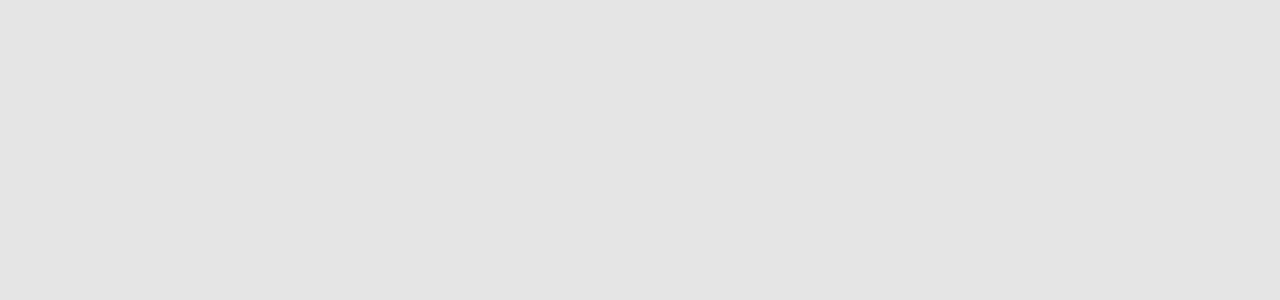
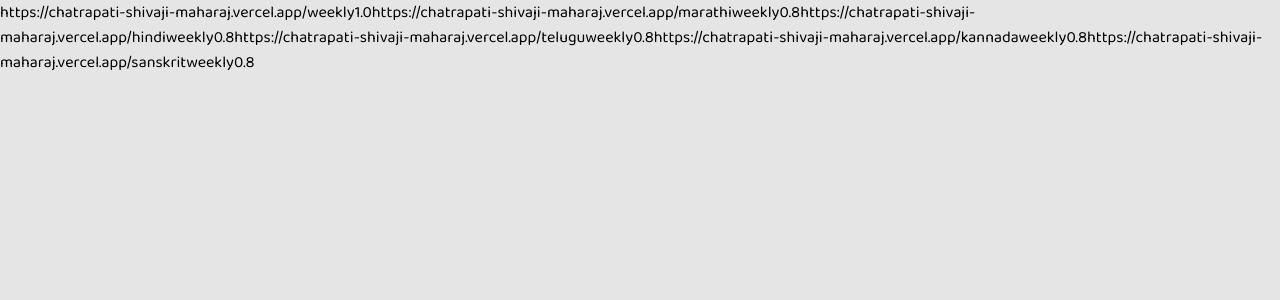
Before and after one commit to krushjagdale1/chatrapati-shivaji-maharaj-reactapp, a React (Create React App) app: page /sitemap in a window 1280 px wide. Before the commit this address had no page. Shown: the top 300 px of the page. Built offline with nearby package versions, Linux system fonts and the light colour scheme.

Commit message:
added sitemap as react component

```diff
--- a/src/App.js
+++ b/src/App.js
@@ -12,6 +12,7 @@
 import Telugu from './components/Telugu';
 import Kannada from './components/Kannada';
 import Sansrit from './components/Sansrit';
+import Sitemap from './Sitemap/Sitemap';
 
 function App() {
   return (
@@ -24,6 +25,7 @@
                 <Route exact path="/telugu" element={<Telugu />} />
                 <Route exact path="/kannada" element={<Kannada />} />
                 <Route exact path="/sanskrit" element={<Sansrit />} />
+                <Route exact path="/sitemap" element={<Sitemap />} />
         </Routes>
       </Router>
     </>
--- /dev/null
+++ b/src/Sitemap/Sitemap.js
@@ -0,0 +1,41 @@
+import React from 'react'
+
+
+export default function Sitemap() {
+  return (
+    <>
+        <urlset xmlns="http://www.sitemaps.org/schemas/sitemap/0.9">
+            <url>
+                <loc>https://chatrapati-shivaji-maharaj.vercel.app/</loc>
+                <changefreq>weekly</changefreq>
+                <priority>1.0</priority>
+            </url>
+            <url>
+                <loc>https://chatrapati-shivaji-maharaj.vercel.app/marathi</loc>
+                <changefreq>weekly</changefreq>
+                <priority>0.8</priority>
+            </url>
+            <url>
+                <loc>https://chatrapati-shivaji-maharaj.vercel.app/hindi</loc>
+                <changefreq>weekly</changefreq>
+                <priority>0.8</priority>
+            </url>
+            <url>
+                <loc>https://chatrapati-shivaji-maharaj.vercel.app/telugu</loc>
+                <changefreq>weekly</changefreq>
+                <priority>0.8</priority>
+            </url>
+            <url>
+                <loc>https://chatrapati-shivaji-maharaj.vercel.app/kannada</loc>
+                <changefreq>weekly</changefreq>
+                <priority>0.8</priority>
+            </url>
+            <url>
+                <loc>https://chatrapati-shivaji-maharaj.vercel.app/sanskrit</loc>
+                <changefreq>weekly</changefreq>
+                <priority>0.8</priority>
+            </url>
+        </urlset>
+    </>
+  )
+}
```
